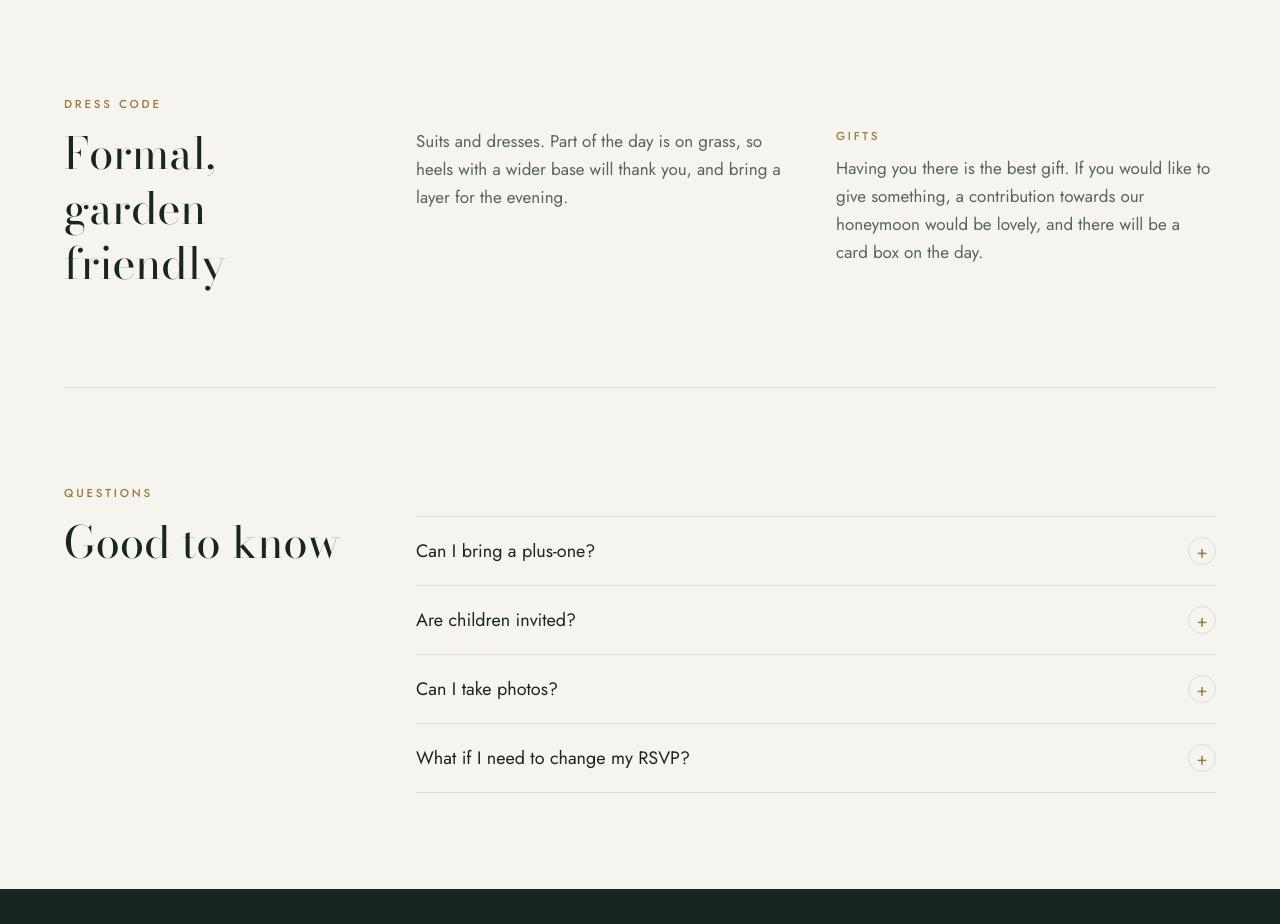
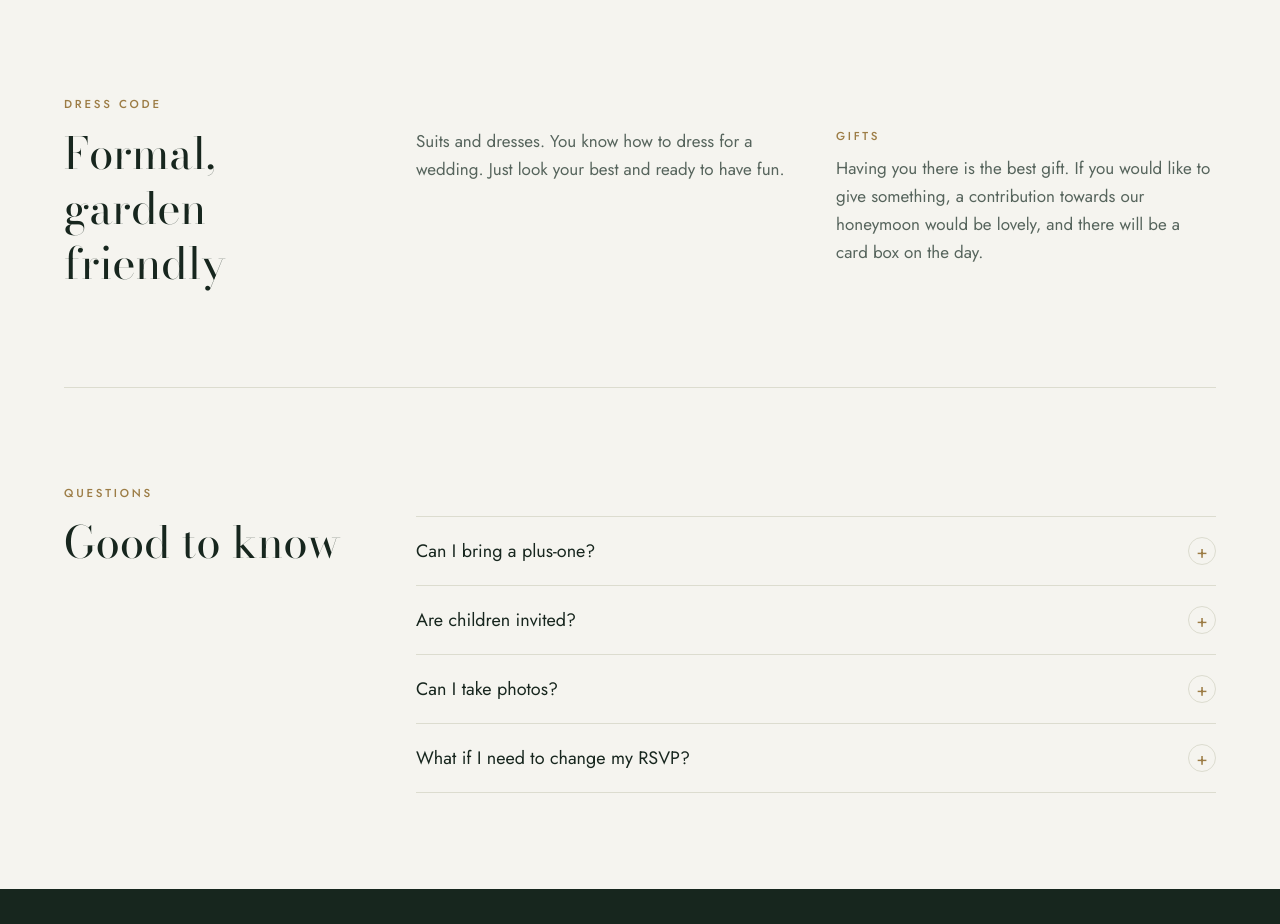
Before and after one commit to jamieharper0798/Apps, a React (Vite) app in the folder wedding/: page / in a window 1280 px wide. Shown: the part 2820-3744 px from the top of the page. Built offline with nearby package versions, Linux system fonts and the light colour scheme.

Commit message:
Update wedding dress code wording
Co-Authored-By: Claude Opus 5.5 <noreply@anthropic.com>
Claude-Session: https://claude.ai/code/session_01EmRaiQFBuzG894yJQhP3g3

```diff
--- a/wedding/src/wedding.ts
+++ b/wedding/src/wedding.ts
@@ -40,7 +40,7 @@ export const wedding = {
 
   dressCode: {
     title: 'Formal, garden friendly',
-    body: 'Suits and dresses. Part of the day is on grass, so heels with a wider base will thank you, and bring a layer for the evening.',
+    body: 'Suits and dresses. You know how to dress for a wedding. Just look your best and ready to have fun.',
   },
 
   gifts:
```
